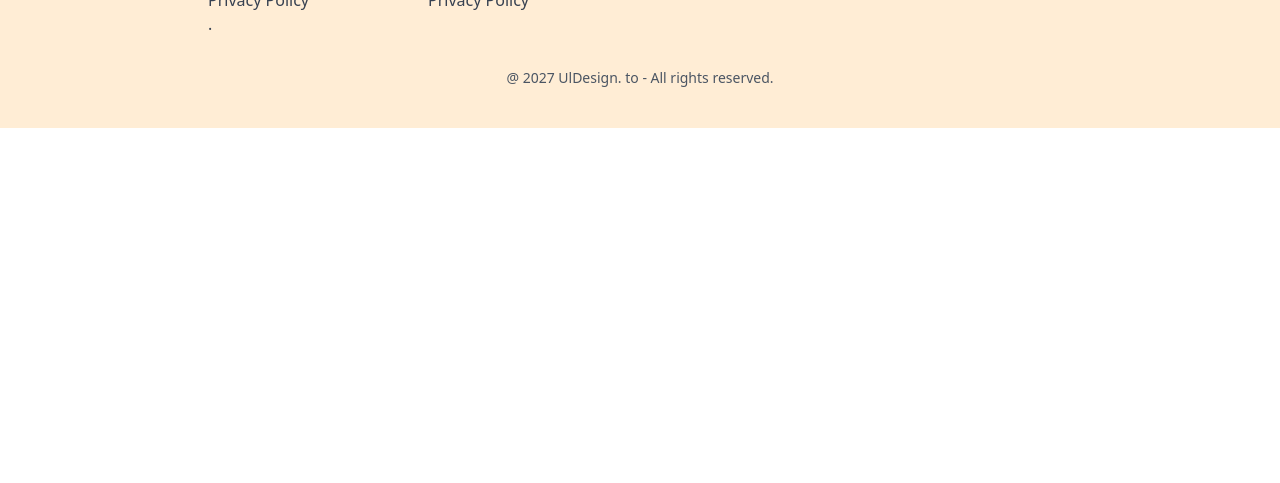
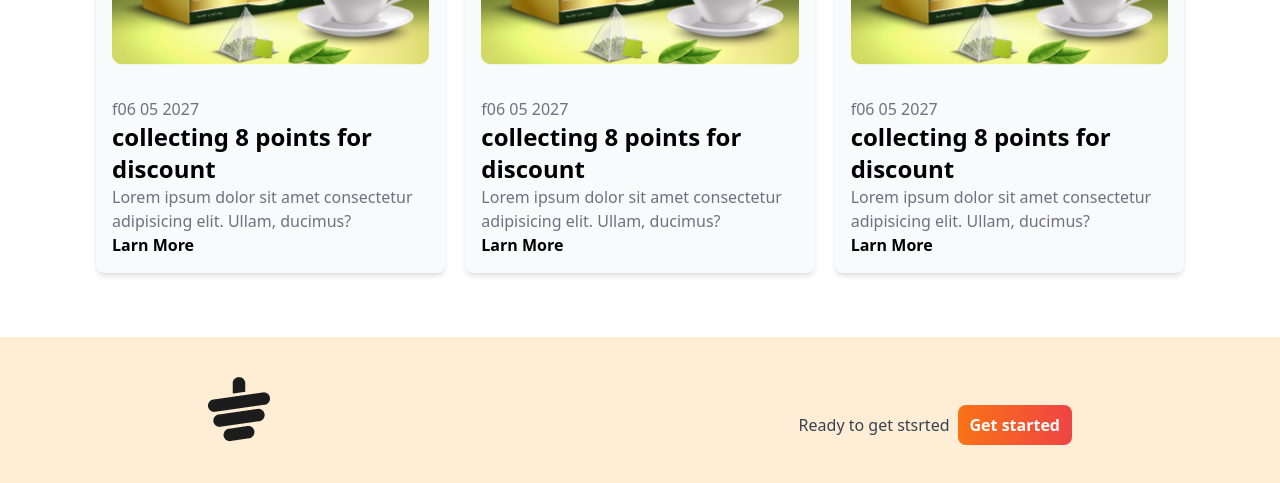
Before and after one commit to Nazim1247/Tailwin-css-file, a plain HTML site: page index.html in a window 1280 px wide. Shown: the part 2862-3345 px from the top of the page. Before the commit the page ends 2990 px from the top, so only its background shows below. Drawn offline with nearby package versions, Linux system fonts and the light colour scheme.

Commit message:
homework done

```diff
--- a/index.html
+++ b/index.html
@@ -20,13 +20,16 @@ crossorigin="anonymous"></script>
         extend: {
           colors: {
             clifford: '#da373d',
-          }
-        }
-      }
+          },
+          fontfamily: {
+            manrope: ['Manrope', 'sans-serif'],
+          },
+        },
+      },
     }
   </script>
 </head>
-<body>
+<body class="font-manrope">
     <!-- main content  -->
      <main class="max-w-screen-xl mx-auto px-16 lg:px-24">
         <!-- header section  -->
@@ -181,8 +184,46 @@ crossorigin="anonymous"></script>
                 </div>
             </section>
             <!-- new section homework -->
-
-
+             <section class="mb-16">
+                <!-- title  -->
+                 <div class="text-center">
+                    <h1 class="text-3xl md:text-4xl font-bold py-4">News & Events</h1>
+                    <p class="text-gray-500 max-w-xl mx-auto mb-8">Lorem ipsum dolor sit amet consectetur adipisicing elit. Dolores veritatis voluptates qui culpa minus magni a adipisci molestiae, fugit rem repellendus, ab eaque dolorum eius magnam ipsam quas ea illum.</p>
+                 </div>
+                 <!-- grid card -->
+                  <div class="grid grid-cols-1 md:grid-cols-2 lg:grid-cols-3 gap-5">
+                    <!-- card 1 -->
+                     <div class="rounded-lg shadow-md bg-gray-50 overflow-hidden">
+                        <img class="mx-auto p-4" src="images/news-1.png" alt="">
+                        <div class="p-4">
+                            <p class="text-gray-500">f06 05 2027</p>
+                            <h3 class="text-2xl font-bold">collecting 8 points for discount</h3>
+                            <p class="text-gray-500">Lorem ipsum dolor sit amet consectetur adipisicing elit. Ullam, ducimus?</p>
+                            <p class="font-bold">Larn More</p>
+                        </div>
+                     </div>
+                    <!-- card 2 -->
+                     <div class="rounded-lg shadow-md bg-gray-50 overflow-hidden">
+                        <img class="mx-auto p-4" src="images/news-1.png" alt="">
+                        <div class="p-4">
+                            <p class="text-gray-500">f06 05 2027</p>
+                            <h3 class="text-2xl font-bold">collecting 8 points for discount</h3>
+                            <p class="text-gray-500">Lorem ipsum dolor sit amet consectetur adipisicing elit. Ullam, ducimus?</p>
+                            <p class="font-bold">Larn More</p>
+                        </div>
+                     </div>
+                    <!-- card 3 -->
+                     <div class="rounded-lg shadow-md bg-gray-50 overflow-hidden">
+                        <img class="mx-auto p-4" src="images/news-1.png" alt="">
+                        <div class="p-4">
+                            <p class="text-gray-500">f06 05 2027</p>
+                            <h3 class="text-2xl font-bold">collecting 8 points for discount</h3>
+                            <p class="text-gray-500">Lorem ipsum dolor sit amet consectetur adipisicing elit. Ullam, ducimus?</p>
+                            <p class="font-bold">Larn More</p>
+                        </div>
+                     </div>
+                  </div>
+             </section>
      </main>
      <!-- footer section  -->
       <footer class="bg-orange-100 text-gray-700 py-10 px-4 md:px-16">
```
